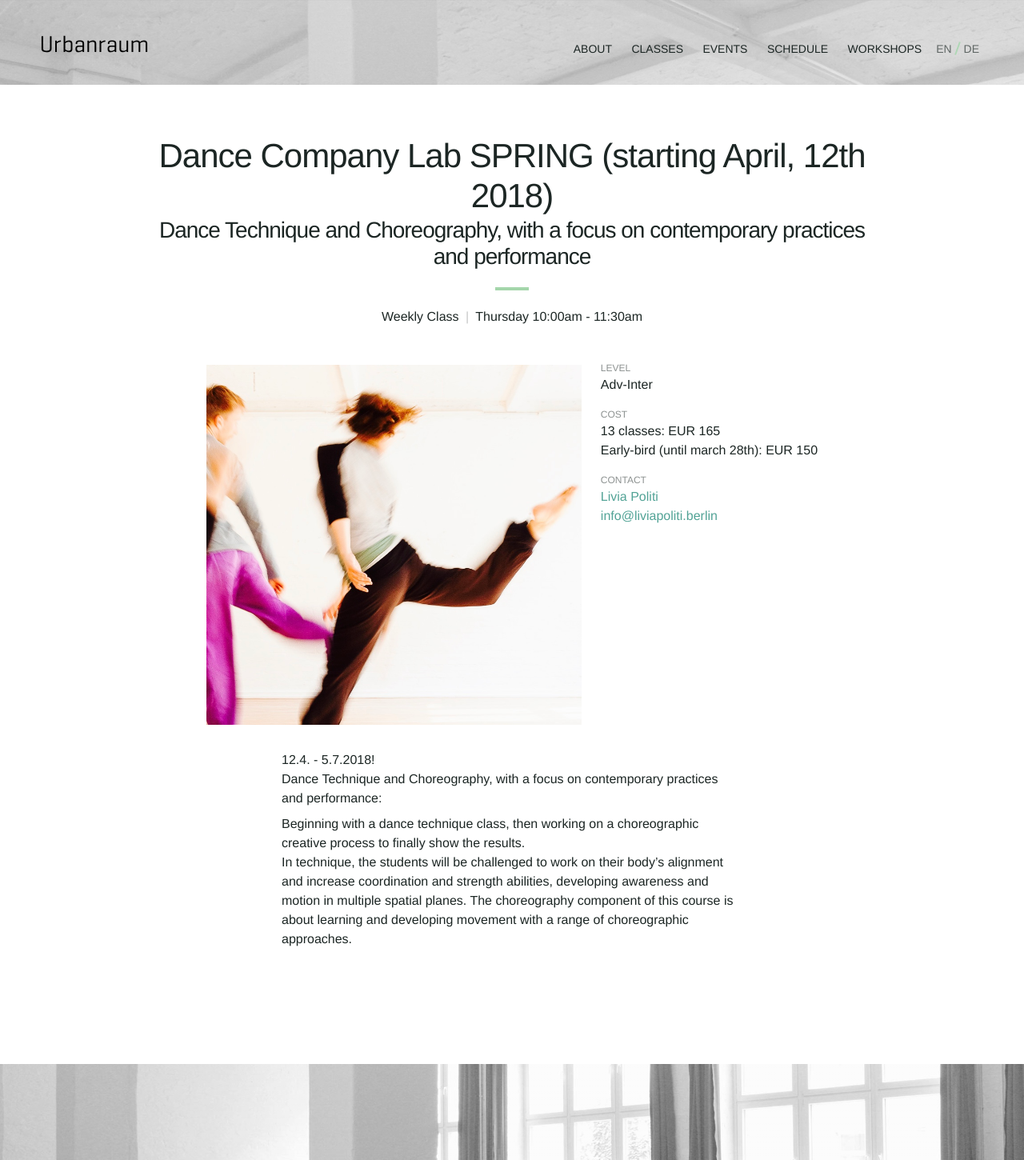
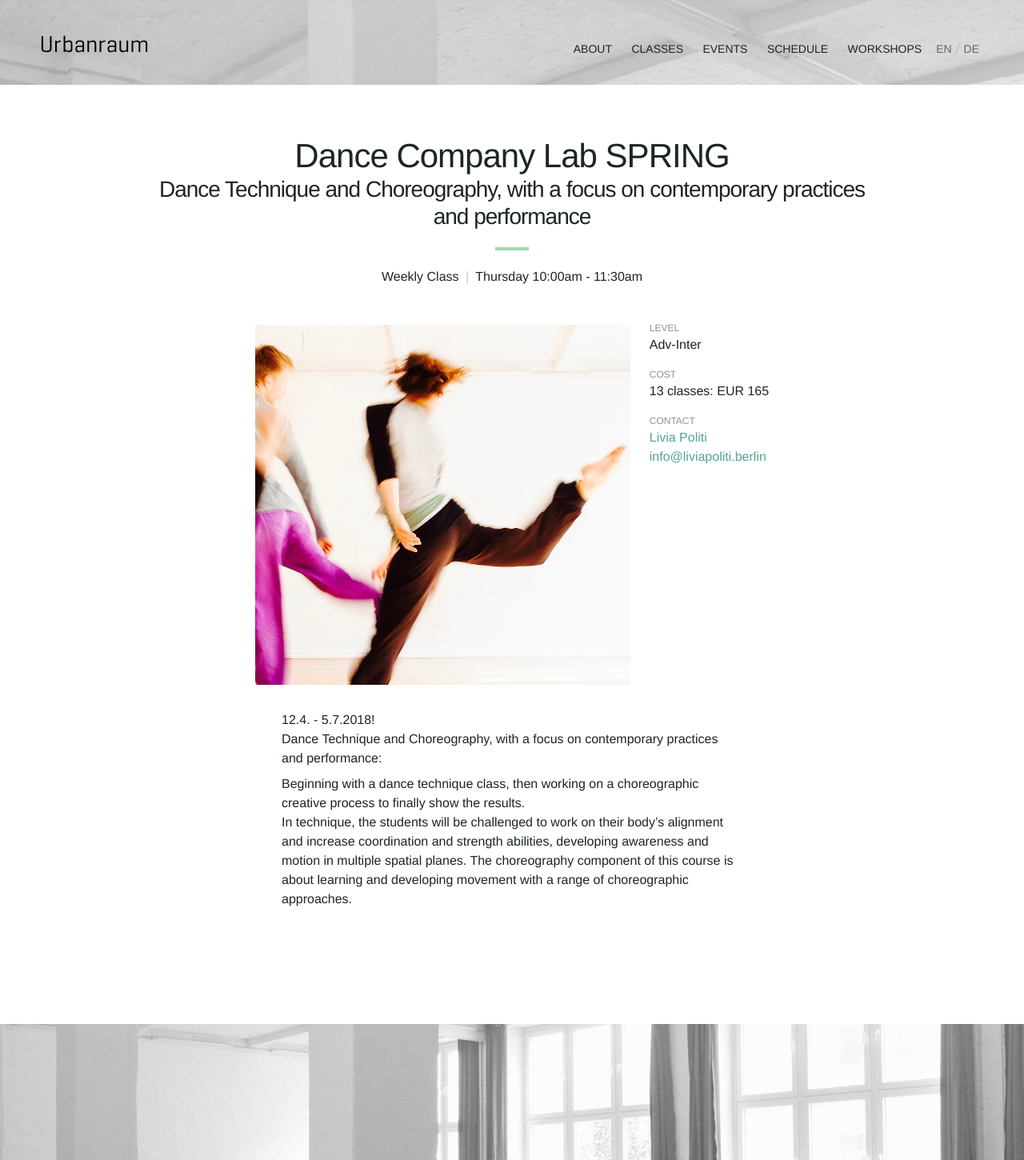
Before and after one commit to Kriesse/urbanraum, a Jekyll site: the page built from _classes/dance-company-lab.md, in a window 1280 px wide. Shown: the whole page at 80% size. Built offline with Jekyll 4.4.1, drawn with Linux system fonts in a browser that asks for light colours; nearby versions of some CDN libraries.

Commit message:
Update dance-company-lab.md

```diff
--- a/_classes/dance-company-lab.md
+++ b/_classes/dance-company-lab.md
@@ -7,8 +7,8 @@ schedule:
     end: "11:30am"
 image: "class-dance-company-lab.jpg"
 
-title_en: "Dance Company Lab SPRING (starting April, 12th 2018)"
-title_de: "Tanzcompany Lab FRÜHLING (ab 12. April 2018)"
+title_en: "Dance Company Lab SPRING"
+title_de: "Tanzcompany Lab FRÜHLING"
 
 subtitle_en: "Dance Technique and Choreography, with a focus on contemporary practices and performance"
 subtitle_de: "Tanztechnik und Choreografie mit Fokus auf zeitgenössischen Tanztechniken, Komposition und Performance"
@@ -21,12 +21,10 @@ level_de: "Adv-Inter"
 
 price_en: |
   13 classes: EUR 165
-  Early-bird (until march 28th): EUR 150
 
 
 price_de: |
   13 Termine: 165 Euro
-  Frühbucher-Rabatt bis 28.03.2018: 150 Euro.
 
 description_en: |
   12.4. - 5.7.2018!
```
